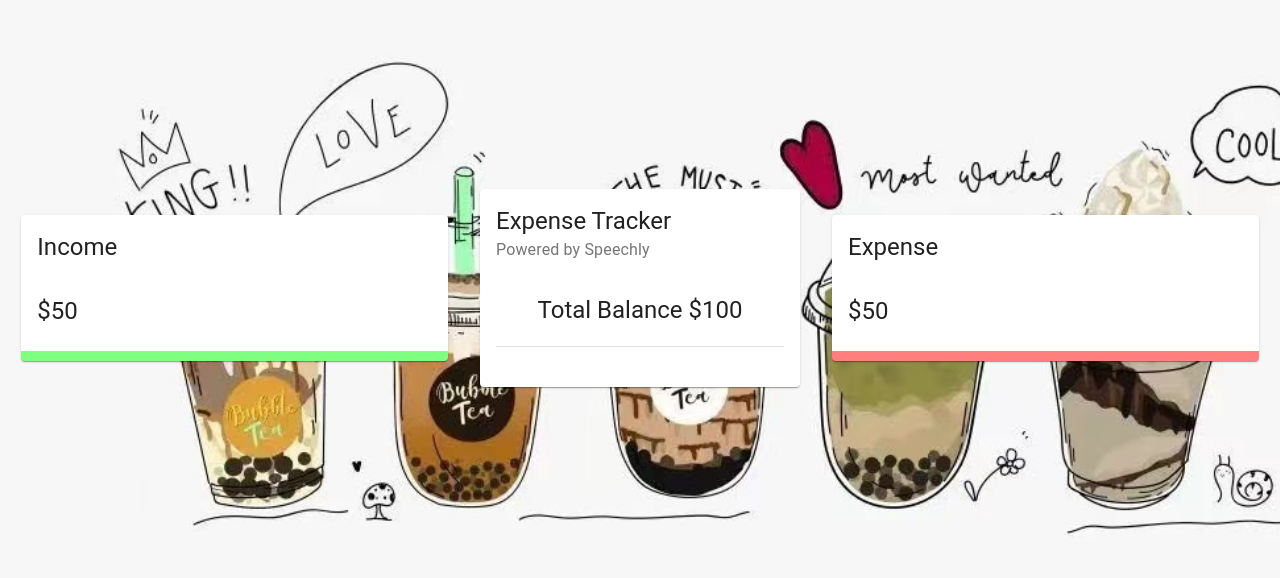
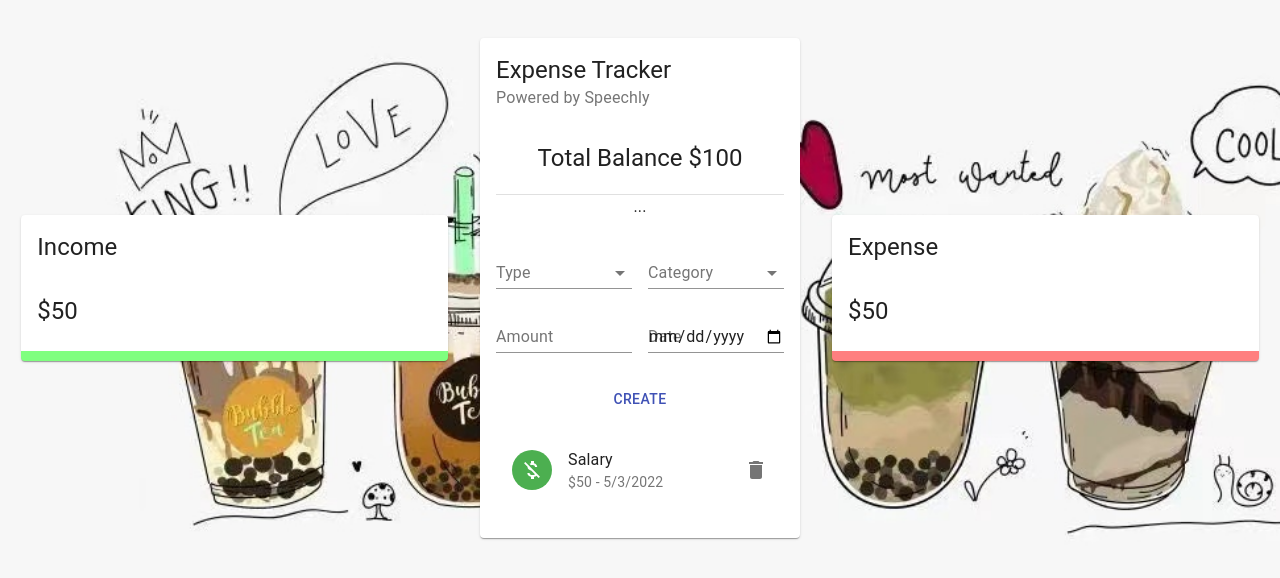
Before and after one commit to zhouliupku/budget_tracker, a React (Create React App) app: page / in a window 1280 px wide. Shown: the part 112-690 px from the top of the page. Built offline with nearby package versions, Linux system fonts and the light colour scheme.

Commit message:
add form and list

```diff
--- /dev/null
+++ b/src/components/Main/Form/Form.jsx
@@ -0,0 +1,56 @@
+import React from 'react'
+import { TextField, Typography, Grid, Button, FormControl, InputLabel, Select, MenuItem } from '@material-ui/core'
+
+import useStyles from './styles'
+
+const initialState = {
+    amount: '',
+    category: '',
+    type: 'Income',
+    date: new Date(),
+  };
+
+const Form = () => {
+    const classes = useStyles();
+    return (
+        <Grid container spacing={2}>
+            <Grid item xs={12}>
+                <Typography align="center" varient="subtitle2" gutterBottom>
+                    ...
+                </Typography>
+            </Grid>
+
+            <Grid item xs={6}>
+                <FormControl fullWidth>
+                    <InputLabel>Type</InputLabel>
+                    <Select>
+                        <MenuItem value="Income">Income</MenuItem>
+                        <MenuItem value="Expense">Expense</MenuItem>
+                    </Select>
+                </FormControl>
+            </Grid>
+
+            <Grid item xs={6}>
+                <FormControl fullWidth>
+                    <InputLabel>Category</InputLabel>
+                    <Select>
+                        <MenuItem value="business">Business</MenuItem>
+                        <MenuItem value="salary">Salary</MenuItem>
+                    </Select>
+                </FormControl>
+            </Grid>
+
+            <Grid item xs={6}>
+                <TextField type="number" label="Amount" fullWidth />
+            </Grid>
+
+            <Grid item xs={6}>
+                <TextField type="date" label="Date" fullWidth />
+            </Grid>
+
+            <Button className={classes.button} varient="outlined" color="primary" fullWidth>Create</Button>
+        </Grid>
+    )
+}
+
+export default Form
--- /dev/null
+++ b/src/components/Main/Form/styles.js
@@ -0,0 +1,12 @@
+import { makeStyles } from '@material-ui/core/styles';
+
+export default makeStyles(() => ({
+  radioGroup: {
+    display: 'flex',
+    justifyContent: 'center',
+    marginBottom: '-10px',
+  },
+  button: {
+    marginTop: '20px',
+  },
+}));
--- /dev/null
+++ b/src/components/Main/List/List.jsx
@@ -0,0 +1,40 @@
+import React from 'react'
+
+import { List as MUIList, ListItem, ListItemAvatar, Avatar, ListItemText, ListItemSecondaryAction, IconButton, Slide } from '@material-ui/core'
+
+import { Delete, MoneyOff } from '@material-ui/icons'
+
+import useStyles from './styles'
+
+const List = () => {
+    const classes = useStyles();
+    const transactions = [
+        {id: 1, type: "Income", category: "Salary", amount: 50, date: "5/3/2022"}
+    ];
+    return (
+        <MUIList dense={false} className={classes.list}>
+            {transactions.map((transaction) => (
+                <Slide direction='down' in mountOnEnter unmountOnExit key={transaction.id}>
+                    <ListItem>
+                        <ListItemAvatar>
+                            <Avatar className={transaction.type === "Income" ? classes.avatarIncome : classes.avatarExpense}>
+                                <MoneyOff />
+
+                            </Avatar>
+                        </ListItemAvatar>
+                        <ListItemText primary={transaction.category} secondary={`$${transaction.amount} - ${transaction.date}`}/>
+                        <ListItemSecondaryAction>
+                            <IconButton edge="end" aria-label='delete' onClick="">
+                                <Delete />
+
+                            </IconButton>
+                        </ListItemSecondaryAction>
+                    </ListItem>
+
+                </Slide>
+            ))}
+        </MUIList>
+    )
+}
+
+export default List
--- /dev/null
+++ b/src/components/Main/List/styles.js
@@ -0,0 +1,17 @@
+import { makeStyles } from '@material-ui/core/styles';
+import { red, green } from '@material-ui/core/colors';
+
+export default makeStyles((theme) => ({
+  avatarIncome: {
+    color: '#fff',
+    backgroundColor: green[500],
+  },
+  avatarExpense: {
+    color: theme.palette.getContrastText(red[500]),
+    backgroundColor: red[500],
+  },
+  list: {
+    maxHeight: '150px',
+    overflow: 'auto',
+  },
+}));
--- a/src/components/Main/Main.jsx
+++ b/src/components/Main/Main.jsx
@@ -1,6 +1,9 @@
 import React from 'react'
-import { Card, CardHeader, CardContent, Typography, Grid, Divider, List } from '@material-ui/core'
+import { Card, CardHeader, CardContent, Typography, Grid, Divider } from '@material-ui/core'
 import useStyles from './styles'
+
+import Form from './Form/Form'
+import List from './List/List'
 
 const Main = () => {
     const classes = useStyles();
@@ -11,12 +14,13 @@
                 <Typography align='center' variant='h5'>Total Balance $100</Typography>
                 <Typography variant='subtitle1' style={{lineHeight: '1.5em', marginTop: '20px'}}></Typography>
                 <Divider />
+                <Form />
             </CardContent>
 
             <CardContent className={classes.cartContent}>
                 <Grid container spacing={2}>
                     <Grid item xs={12}>
-
+                        <List />
                     </Grid>
                 </Grid>
 
--- /dev/null
+++ b/src/context/context.js
@@ -0,0 +1,28 @@
+import React, { useReducer, createContext } from 'react';
+
+import contextReducer from './contextReducer';
+
+const initialState = [];
+
+export const ExpenseTrackerContext = createContext(initialState);
+
+export const Provider = ({children}) => {
+    const [transactions, dispatch] = useReducer(contextReducer, initialState);
+
+    const deleteTransaction = (id) => {
+        dispatch({ type: 'DELETE_TRANSACTION', payload: id });
+      };
+
+      const addTransaction = (transaction) => {
+        dispatch({ type: 'ADD_TRANSACTION', payload: transaction });
+      };
+
+    return (
+        <ExpenseTrackerContext.Provider value={{
+            deleteTransaction,
+            addTransaction
+        }}>
+            {children}
+        </ExpenseTrackerContext.Provider>
+    )
+}
--- /dev/null
+++ b/src/context/contextReducer.js
@@ -0,0 +1,19 @@
+const contextReducer = (state, action) => {
+
+    let transactions;
+
+    switch (action.type) {
+        case 'DELETE_TRANSACTION':
+            transactions = state.filter((transaction) => transaction.id !== action.payload);
+
+            return transactions;
+        case 'ADD_TRANSACTION':
+            transactions = [action.payload, ...state];
+            return transactions;
+        default:
+            return state;
+    }
+
+}
+
+export default contextReducer;
--- a/src/index.js
+++ b/src/index.js
@@ -1,8 +1,15 @@
 import React from 'react';
 import ReactDOM from 'react-dom';
+
+import { Provider } from './context/context';
 
 import App from './App';
 
 import './index.css';
 
-ReactDOM.render(<App />, document.getElementById('root'));
+ReactDOM.render(
+    <Provider>
+        <App />
+    </Provider>,
+    document.getElementById('root')
+);
```
